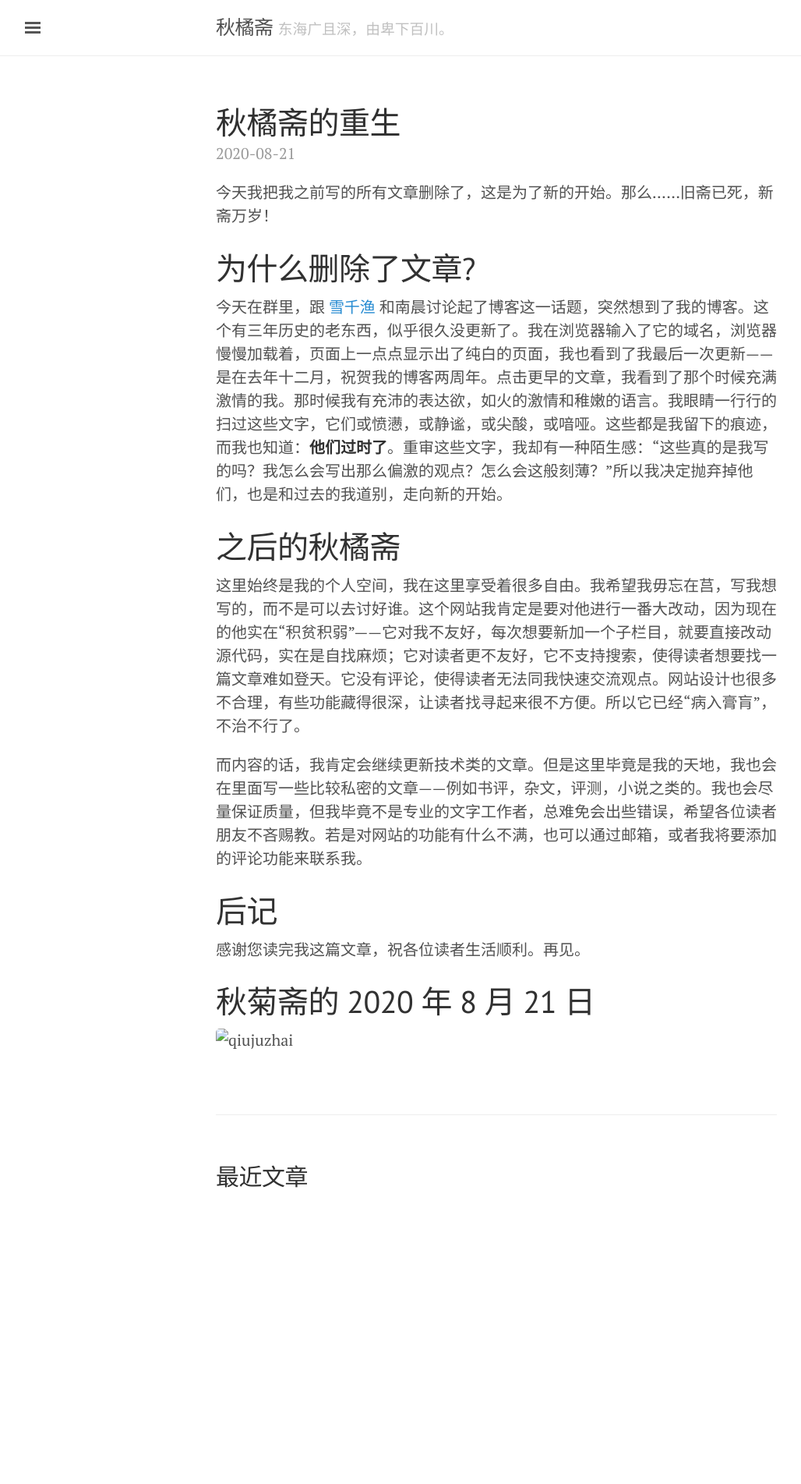
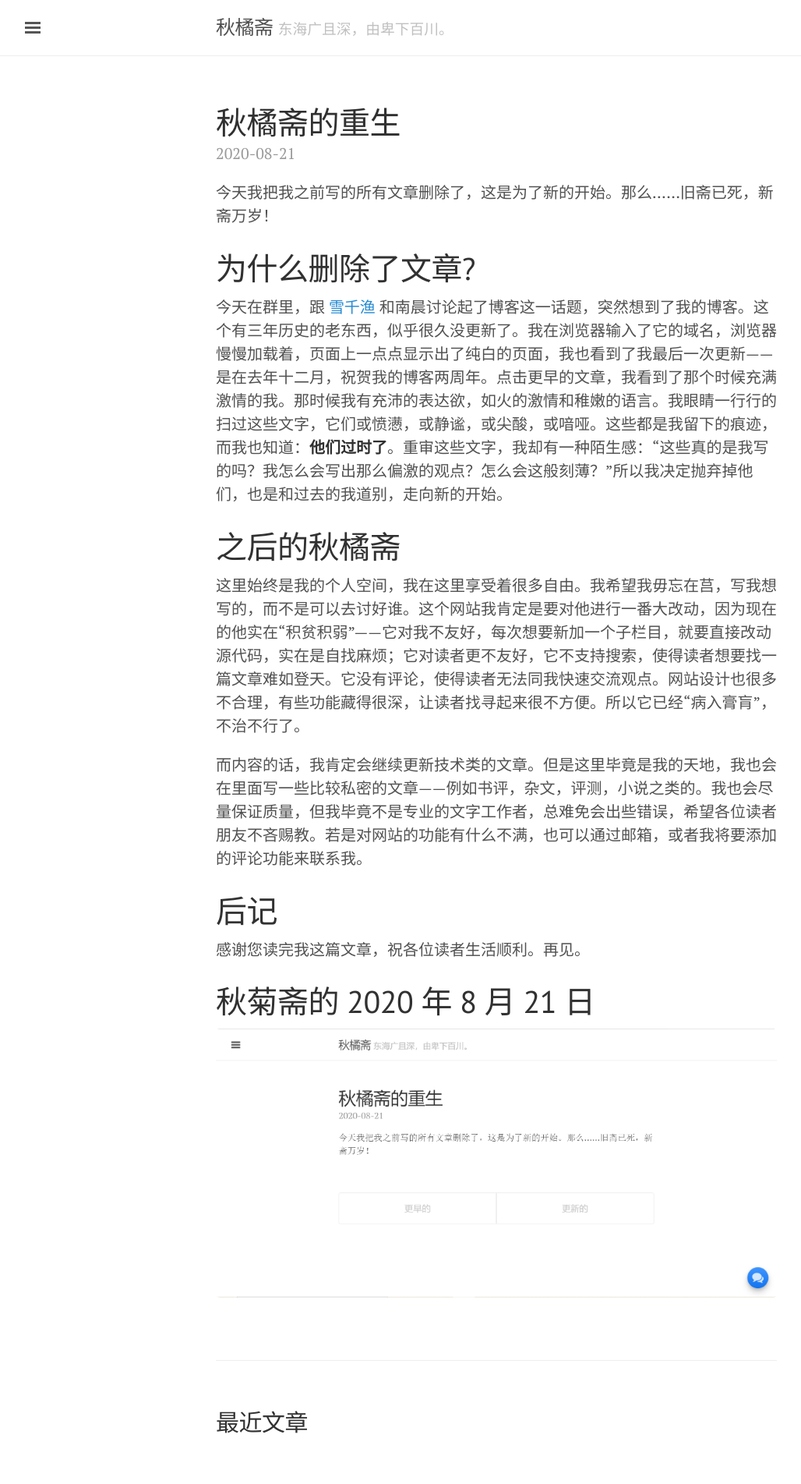
Before and after one commit to dubuqian/dubuqian.github.io, a Jekyll site: the page built from _posts/2020-08-21-Resurgam.md, in a window 1280 px wide. Shown: the whole page at 78% size, without its empty margins (3-1031 px from the left). Built offline with Jekyll 4.4.1, drawn with Linux system fonts in a browser that asks for light colours; a script that is not in the unit is left out; before the commit the page ends 1588 px from its top, so only the background shows below that.

Commit message:
Update 2020-08-21-Resurgam.md

```diff
--- a/_posts/2020-08-21-Resurgam.md
+++ b/_posts/2020-08-21-Resurgam.md
@@ -20,4 +20,4 @@ title: 秋橘斋的重生
 
 # 秋菊斋的 2020 年 8 月 21 日
 
-![qiujuzhai](../../../public/images/qiujuzhai20200821.png)
+![qiujuzhai](../../../../public/images/qiujuzhai20200821.png)
```
